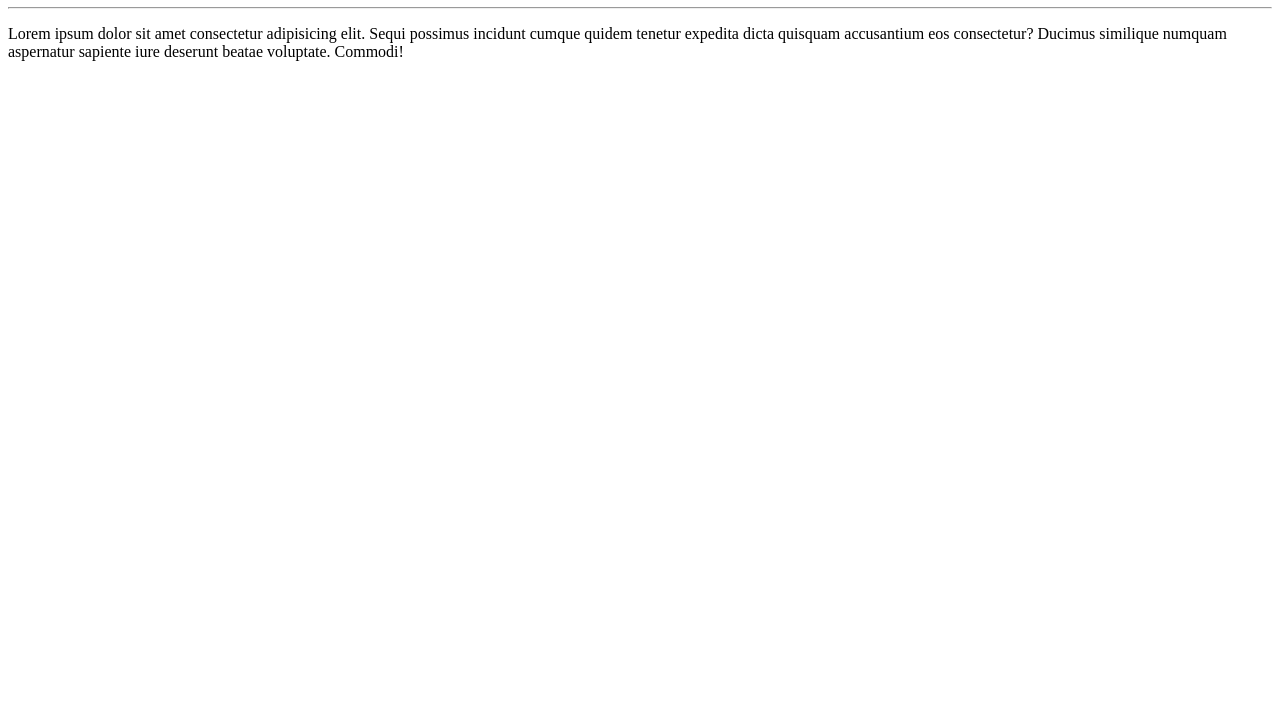
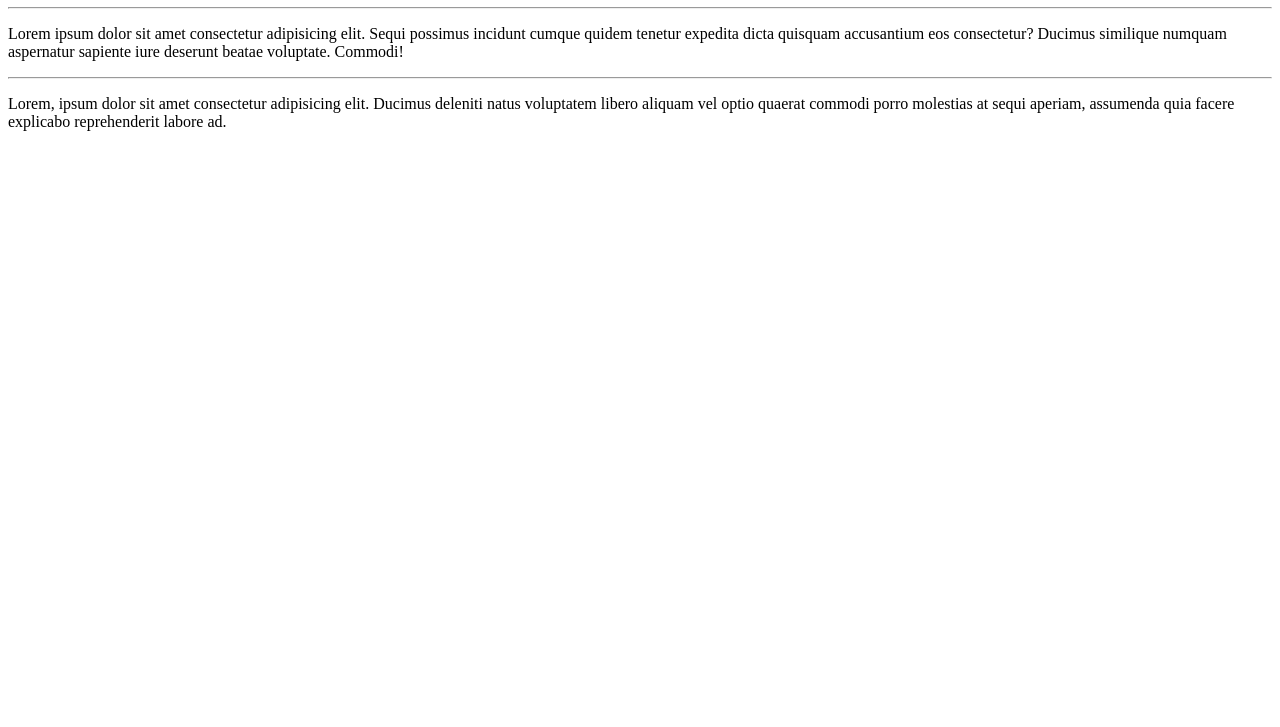
Before and after one commit to RickPardo/Ola-Mundo, a plain HTML site: page site-exemplo/index.html in a window 1280 px wide. Shown: the part 73-800 px from the top of the page. Drawn offline with Linux system fonts and the light colour scheme.

Commit message:
Parágrafo adicionado

```diff
--- a/site-exemplo/index.html
+++ b/site-exemplo/index.html
@@ -9,6 +9,8 @@
     <h1>Olá, Mundo!</h1>
     <hr>
     <p>Lorem ipsum dolor sit amet consectetur adipisicing elit. Sequi possimus incidunt cumque quidem tenetur expedita dicta quisquam accusantium eos consectetur? Ducimus similique numquam aspernatur sapiente iure deserunt beatae voluptate. Commodi!</p>
+    <hr>
+    <p>Lorem, ipsum dolor sit amet consectetur adipisicing elit. Ducimus deleniti natus voluptatem libero aliquam vel optio quaerat commodi porro molestias at sequi aperiam, assumenda quia facere explicabo reprehenderit labore ad.</p>
 
 </body>
 </html>
```
